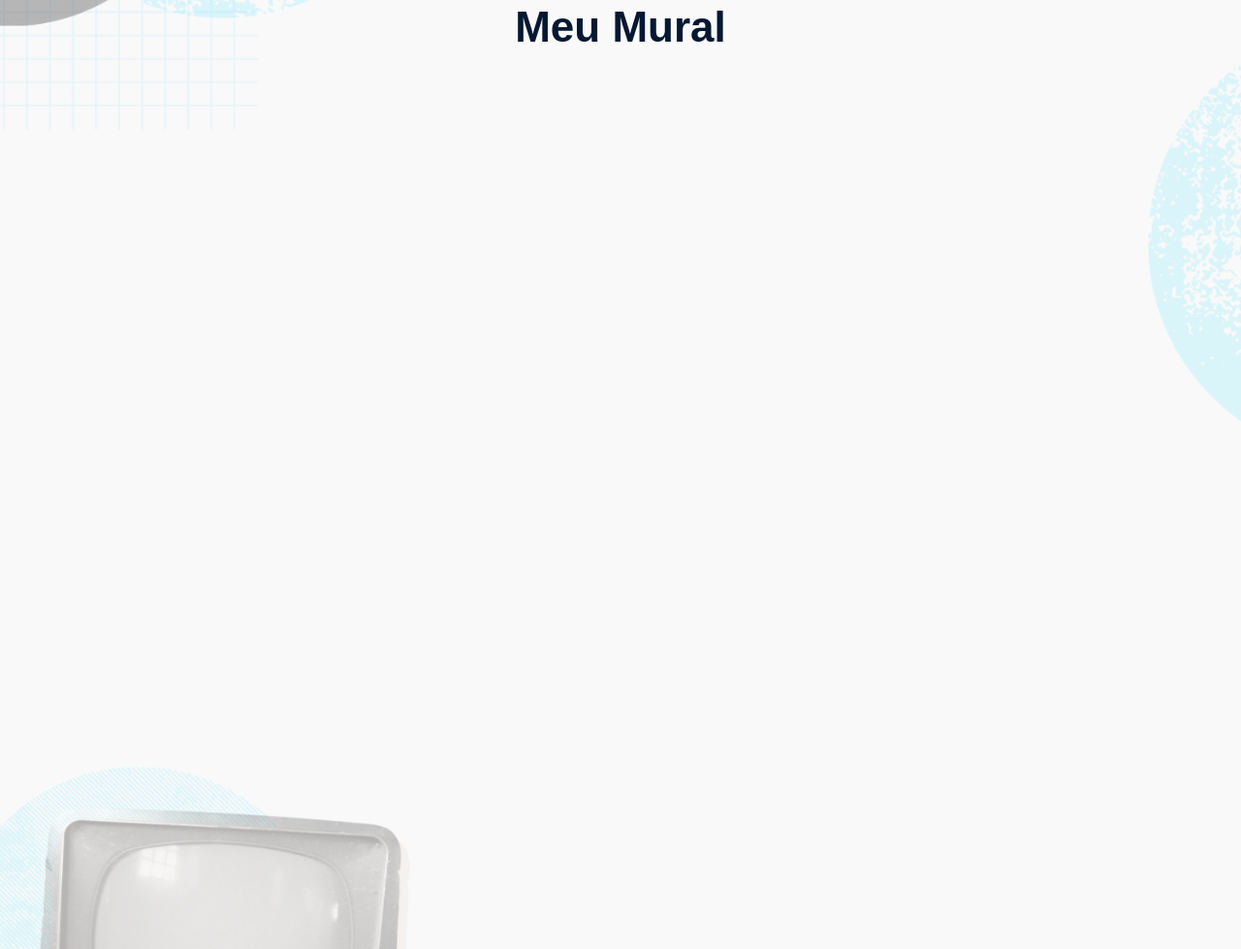
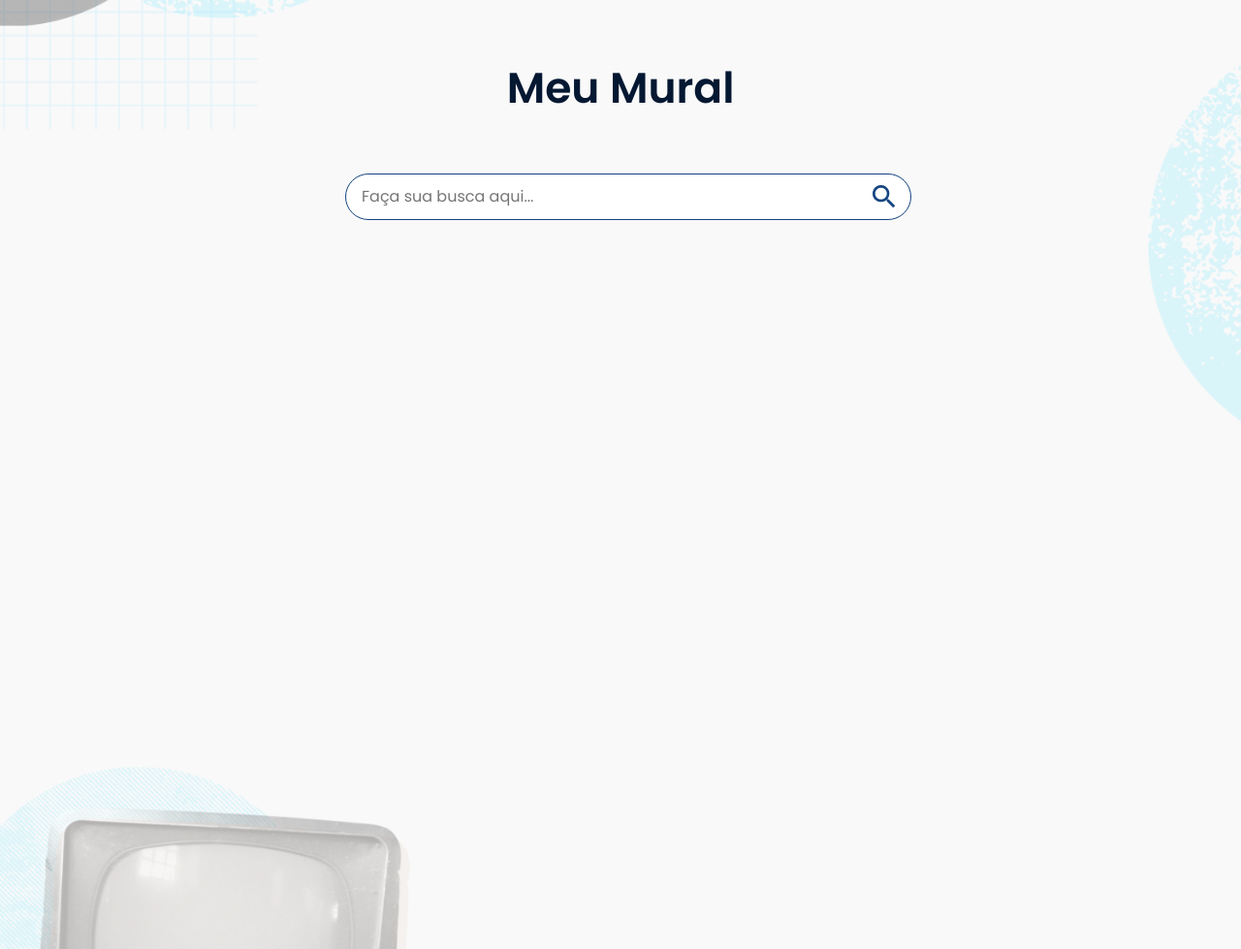
Before and after one commit to feliven/javascript-evoluindo-com-ES6-e-posteriores, a plain HTML site: page index.html in a window 1280 px wide. Shown: the part 1948-2927 px from the top of the page at 97% size. Drawn offline with nearby package versions, Linux system fonts and the light colour scheme; no server answers.

Commit message:
adiciona campo de busca

```diff
--- a/css/styles.css
+++ b/css/styles.css
@@ -1,3 +1,6 @@
+@import url("https://fonts.googleapis.com/css2?family=Poppins:ital,wght@0,100;0,200;0,300;0,400;0,500;0,600;0,700;0,800;0,900;1,100;1,200;1,300;1,400;1,500;1,600;1,700;1,800;1,900&display=swap");
+@import url("https://fonts.googleapis.com/css2?family=Roboto+Mono:ital,wght@0,100..700;1,100..700&display=swap");
+
 * {
   margin: 0;
   padding: 0;
@@ -130,7 +133,7 @@ h3 {
   margin-top: 56px;
   width: 100%;
   max-width: 600px;
-  margin: 56px auto 0;
+  margin: 56px auto;
   padding: 0 16px;
 }
 
--- a/index.html
+++ b/index.html
@@ -45,6 +45,10 @@
       <span></span>
       <section id="lista-pensamentos-container">
         <h3>Meu Mural</h3>
+        <section id="busca-container">
+          <input type="text" id="campo-busca" placeholder="Faça sua busca aqui..." />
+          <img class="lupa" src="/assets/imagens/lupa.png" alt="" />
+        </section>
         <div id="mensagem-vazia" class="mensagem-vazia">
           <img src="assets/imagens/lista-vazia.png" alt="Nenhum pensamento disponível" />
           <p>Nada por aqui ainda, que tal compartilhar alguma ideia?</p>
```
Also changed, not shown: 1 other file.
